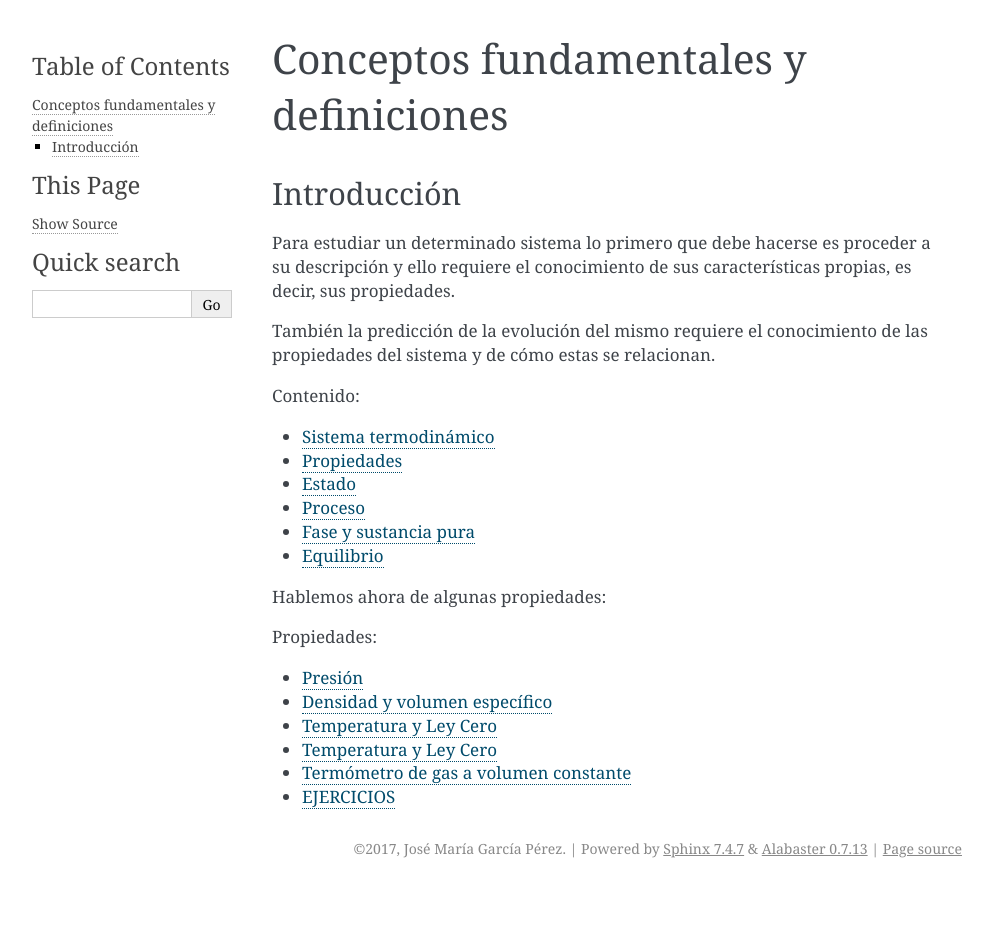
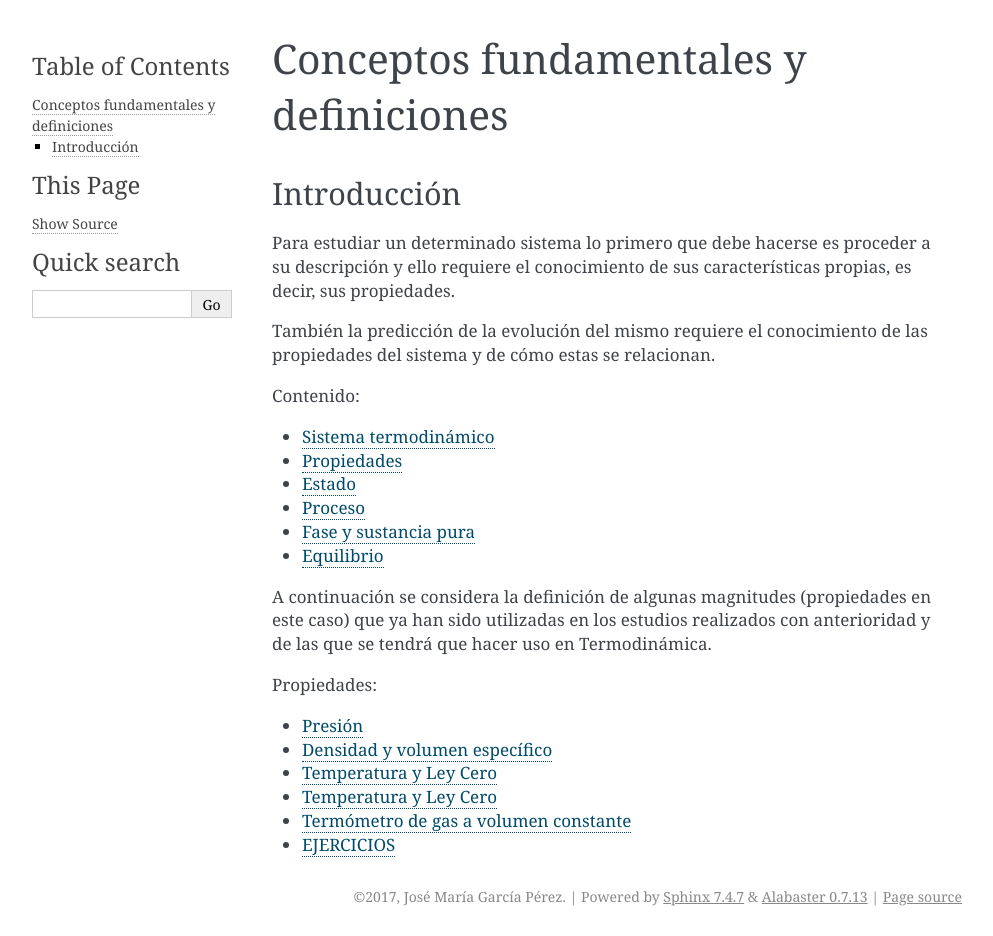
Before and after one commit to mantielero/termodinamica, a Sphinx documentation site: the page built from source/conceptos.rst, in a window 1280 px wide. Shown: the whole page, without its empty margins (148-1141 px from the left). Built offline with Sphinx 7.4.7, drawn with Linux system fonts in a browser that asks for light colours; pages that are not in the unit, such as notebooks, are missing from menus; before the commit the page ends 900 px from its top, so only the background shows below that.

Commit message:
Update conceptos.rst

```diff
--- a/source/conceptos.rst
+++ b/source/conceptos.rst
@@ -21,7 +21,7 @@ También la predicción de la evolución del mismo requiere el conocimiento de l
    conceptos_equilibrio
 
 
-Hablemos ahora de algunas propiedades:
+A continuación se considera la definición de algunas magnitudes (propiedades en este caso) que ya han sido utilizadas en los estudios realizados con anterioridad y de las que se tendrá que hacer uso en Termodinámica.
 
 .. toctree::
    :maxdepth: 1
```
